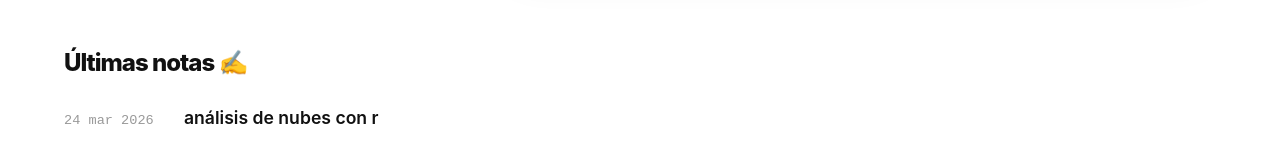
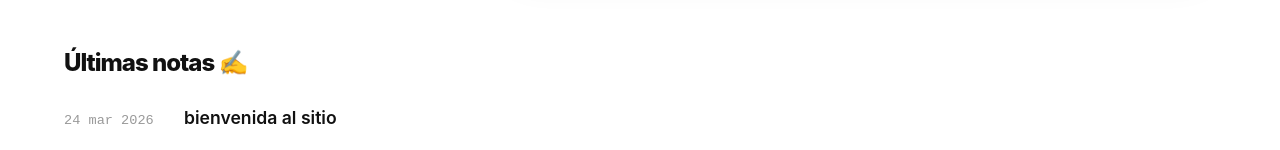
Before and after one commit to Nubetrosfera/nubetrosfera.github.io, a Jekyll site: the page built from index.md, in a window 1280 px wide. Shown: the part 751-901 px from the top of the page. Built offline with Jekyll 4.4.1, drawn with Linux system fonts in a browser that asks for light colours.

Commit message:
init repo

```diff
--- a/_posts/2026-03-24-bienvenida.md
+++ b/_posts/2026-03-24-bienvenida.md
@@ -1,8 +1,9 @@
 ---
 layout: post
-title: "análisis de nubes con r"
+title: "Bienvenida al sitio"
+Author: "DALM"
 date: 2026-03-24
-image: assets/images/DSCN0282.jpg
+image: assets/images/DSCN0282.JPG
 ---
 
 Aquí redactar
```
